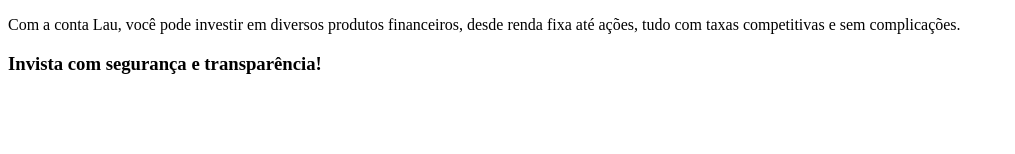
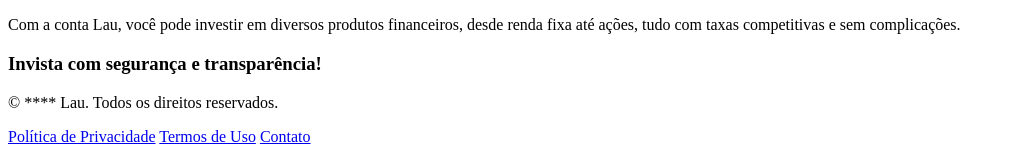
Before and after one commit to henrykhsa/Lau, a plain HTML site: page index.html in a window 1280 px wide. Shown: the part 902-1056 px from the top of the page, without its empty margins (0-1015 px from the left). Before the commit the page ends 996 px from the top, so only its background shows below. Drawn offline with Linux system fonts and the light colour scheme; a script that the page names is missing.

Commit message:
1.1.0.26052025

```diff
--- a/index.html
+++ b/index.html
@@ -70,5 +70,16 @@
         <p>Com a conta Lau, você pode investir em diversos produtos financeiros, desde renda fixa até ações, tudo com taxas competitivas e sem complicações.</p>
         <h3>Invista com segurança e transparência!</h3>
     </div>
+
+    <footer>
+        <div>
+            <p>&copy; **** Lau. Todos os direitos reservados.</p>
+        </div>
+        <div>
+            <a href="#">Política de Privacidade</a>
+            <a href="#">Termos de Uso</a>
+            <a href="#">Contato</a>
+        </div>
+    </footer>
 </body>
 </html>
```
